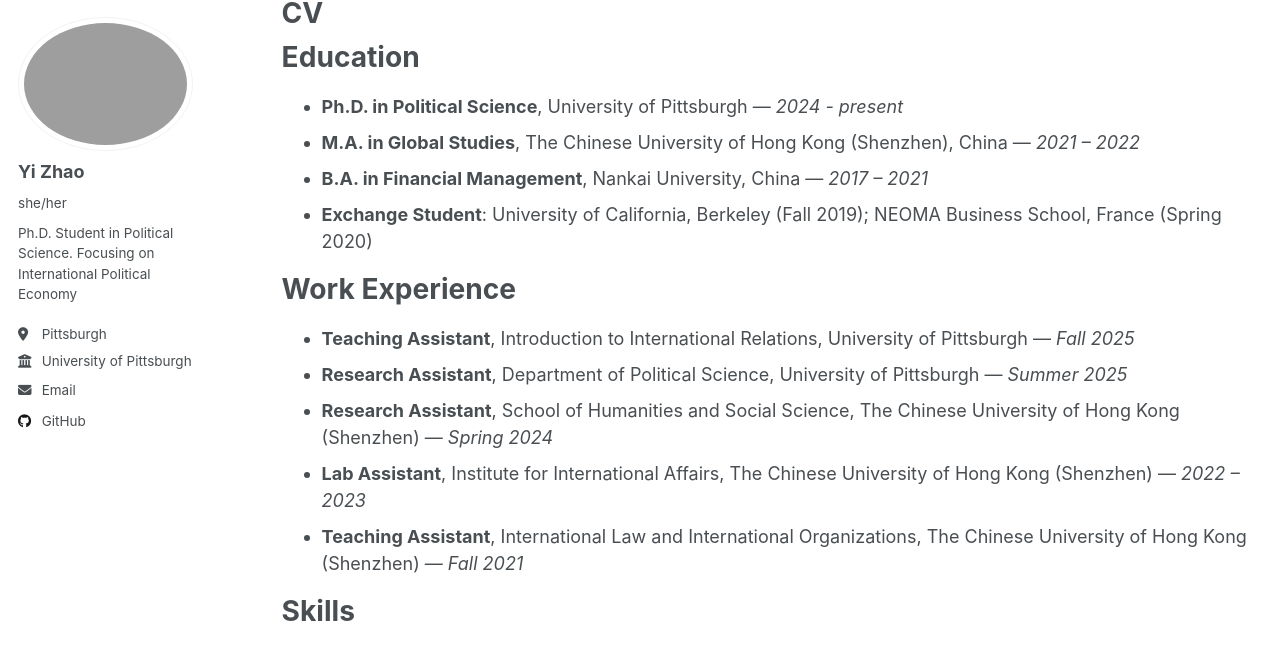
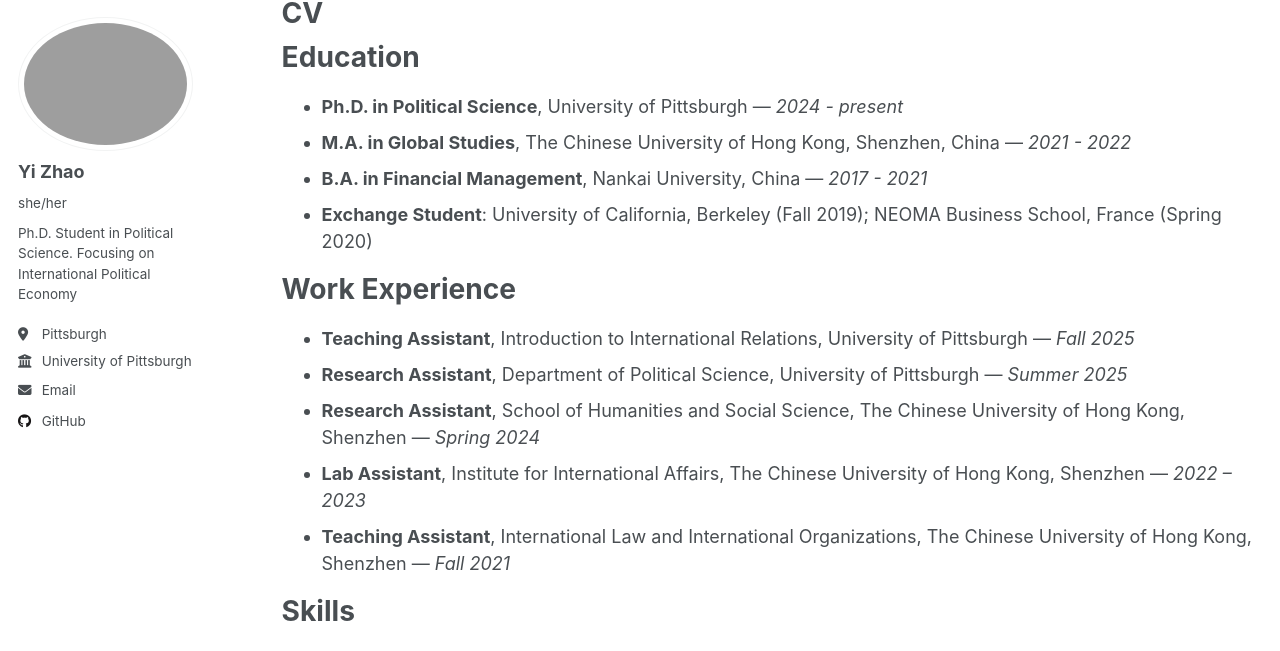
Before and after one commit to YiZhao999/YiZhao999.github.io, a Jekyll site: the page built from _pages/cv.md, in a window 1280 px wide and 1290 px high. Shown: the part 100-751 px from the top of the window. Built offline with Jekyll 4.4.1, drawn with Linux system fonts in a browser that asks for light colours; a script that is not in the unit is left out.

Commit message:
Fix formatting and punctuation in CV entries

```diff
--- a/_pages/cv.md
+++ b/_pages/cv.md
@@ -11,16 +11,16 @@ redirect_from:
 
 # Education
 - **Ph.D. in Political Science**, University of Pittsburgh — *2024 - present*
-- **M.A. in Global Studies**, The Chinese University of Hong Kong (Shenzhen), China — *2021 – 2022*
-- **B.A. in Financial Management**, Nankai University, China — *2017 – 2021*
+- **M.A. in Global Studies**, The Chinese University of Hong Kong, Shenzhen, China — *2021 - 2022*
+- **B.A. in Financial Management**, Nankai University, China — *2017 - 2021*
 - **Exchange Student**: University of California, Berkeley (Fall 2019); NEOMA Business School, France (Spring 2020)
 
 # Work Experience
 - **Teaching Assistant**, Introduction to International Relations, University of Pittsburgh — *Fall 2025*
 - **Research Assistant**, Department of Political Science, University of Pittsburgh — *Summer 2025*
-- **Research Assistant**, School of Humanities and Social Science, The Chinese University of Hong Kong (Shenzhen) — *Spring 2024*
-- **Lab Assistant**, Institute for International Affairs, The Chinese University of Hong Kong (Shenzhen) — *2022 – 2023*
-- **Teaching Assistant**, International Law and International Organizations, The Chinese University of Hong Kong (Shenzhen) — *Fall 2021*
+- **Research Assistant**, School of Humanities and Social Science, The Chinese University of Hong Kong, Shenzhen — *Spring 2024*
+- **Lab Assistant**, Institute for International Affairs, The Chinese University of Hong Kong, Shenzhen — *2022 – 2023*
+- **Teaching Assistant**, International Law and International Organizations, The Chinese University of Hong Kong, Shenzhen — *Fall 2021*
 
 # Skills
 - Python
```
